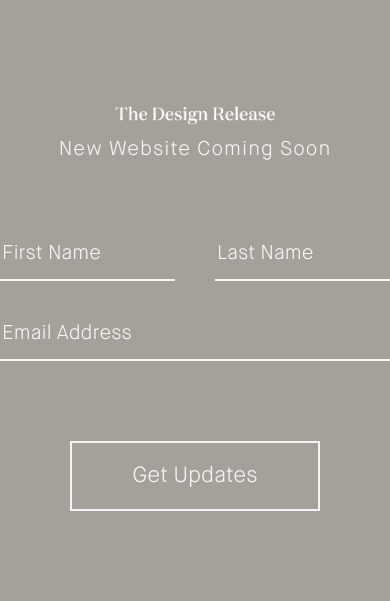
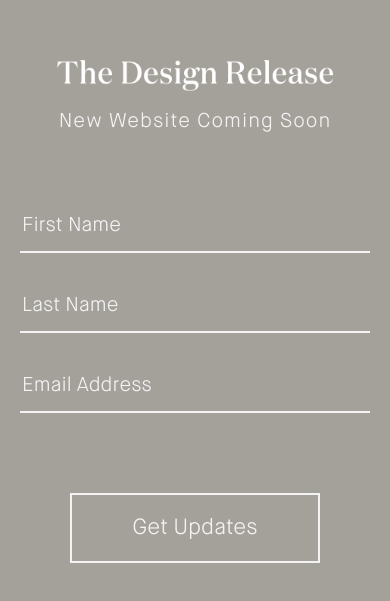
Before and after one commit to the-design-release/tdr-landing, a plain HTML site: page src/index.html in a window 390 px wide. Shown: the part 117-718 px from the top of the page. Drawn offline with nearby package versions, Linux system fonts and the light colour scheme.

Commit message:
Fixed mobile css

```diff
--- a/src/site.css
+++ b/src/site.css
@@ -41,12 +41,19 @@ main {
   align-items: center;
   width: 100%;
   max-width: 670px;
+
+  padding: 0 1rem;
 }
 
+@media only screen and (max-width: 320px) {
+  main {
+    padding: 0.5rem;
+  }
+}
 .logo {
     width: 40vw;
-    max-width: 320px;
-    min-width: 164px;
+    max-width: 370px;
+    min-width: 284px;
 }
 
 .logo img {
@@ -69,6 +76,12 @@ main {
   display: grid;
   grid-template-columns: 1fr 1fr;
   grid-gap: 2rem;
+}
+
+@media only screen and (max-width: 425px) {
+  .form .name {
+    display: block;
+  }
 }
 
 ::placeholder { /* Chrome, Firefox, Opera, Safari 10.1+ */
```
